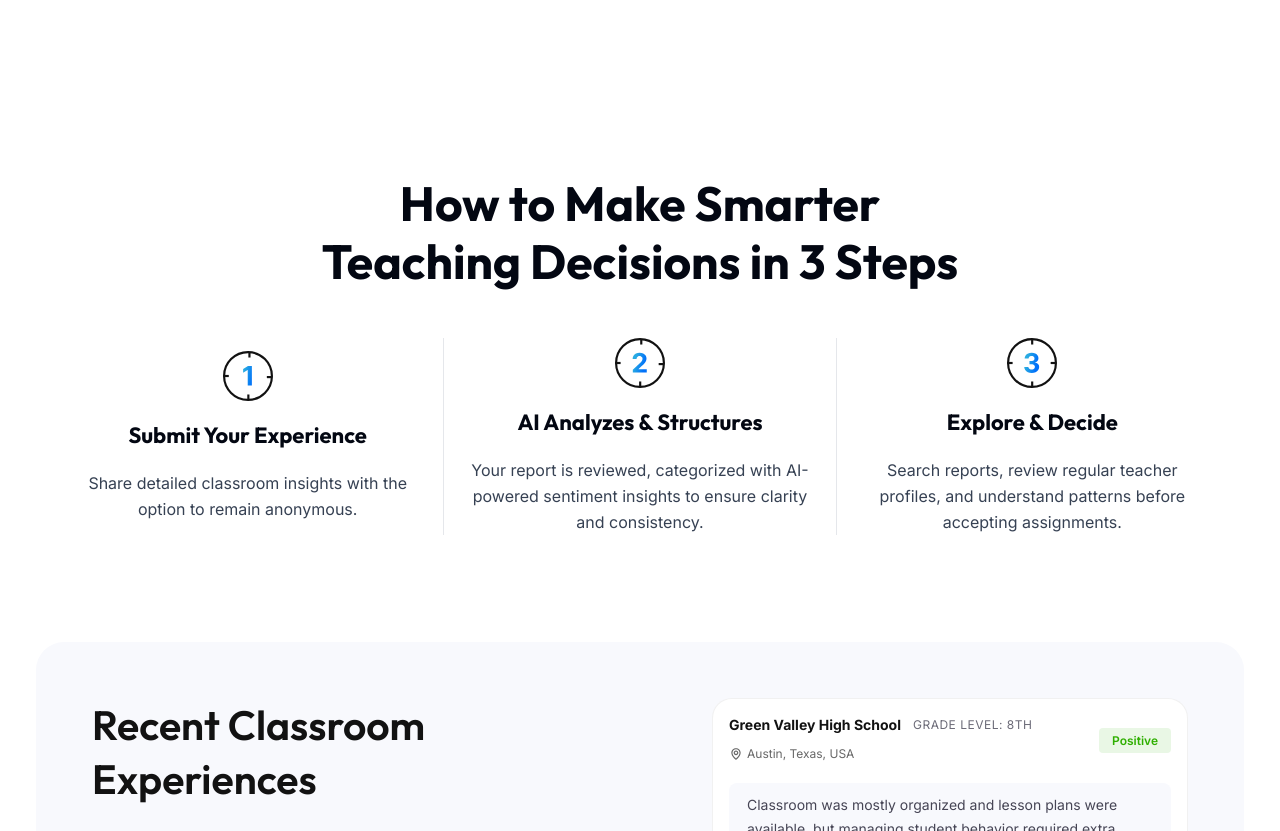
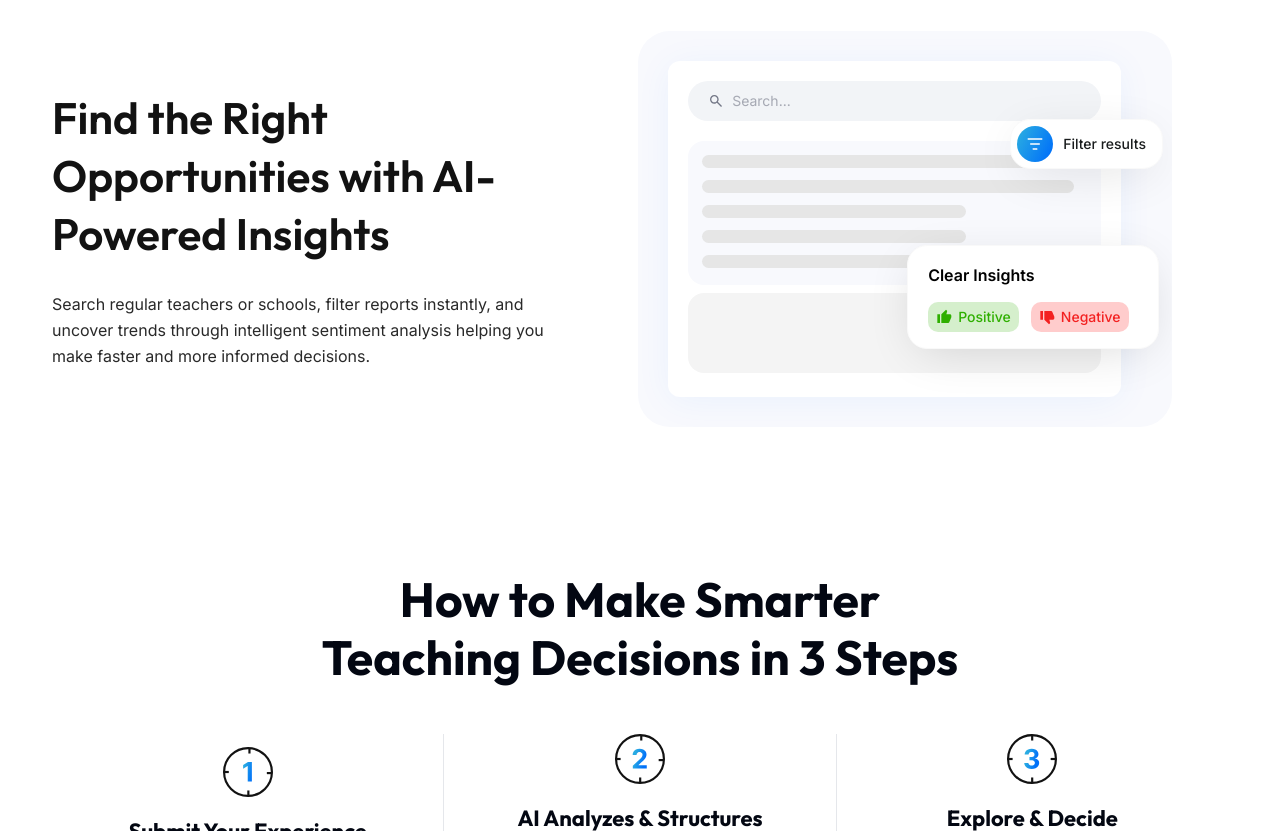
Before and after one commit to AshimaSharma123/anonymity_, a Next.js app: page / in a window 1280 px wide. Shown: the part 2368-3199 px from the top of the page. Built offline with nearby package versions, Linux system fonts and the light colour scheme.

Commit message:
homepage responsive changes

```diff
--- a/app/page.tsx
+++ b/app/page.tsx
@@ -255,7 +255,7 @@ export default function Home() {
         {/* Find the Right Opportunities / AI-Powered Insights Section */}
         <section className="bg-white px-6 sm:pb-[72px] pb-6 pt-[72px]">
           <img  src="/homeImage3.svg"  alt="Image" className="sm:hidden w-full h-auto"/>
-          <div className="flex hidden max-w-[1176px] mx-auto flex-col lg:flex-row items-center gap-10 lg:gap-16">
+          <div className="sm:flex hidden max-w-[1176px] mx-auto flex-col lg:flex-row items-center gap-10 lg:gap-16">
 
             {/* Left: Text content */}
             <div className="flex flex-col gap-7 flex-1 max-w-[522px]">
```
